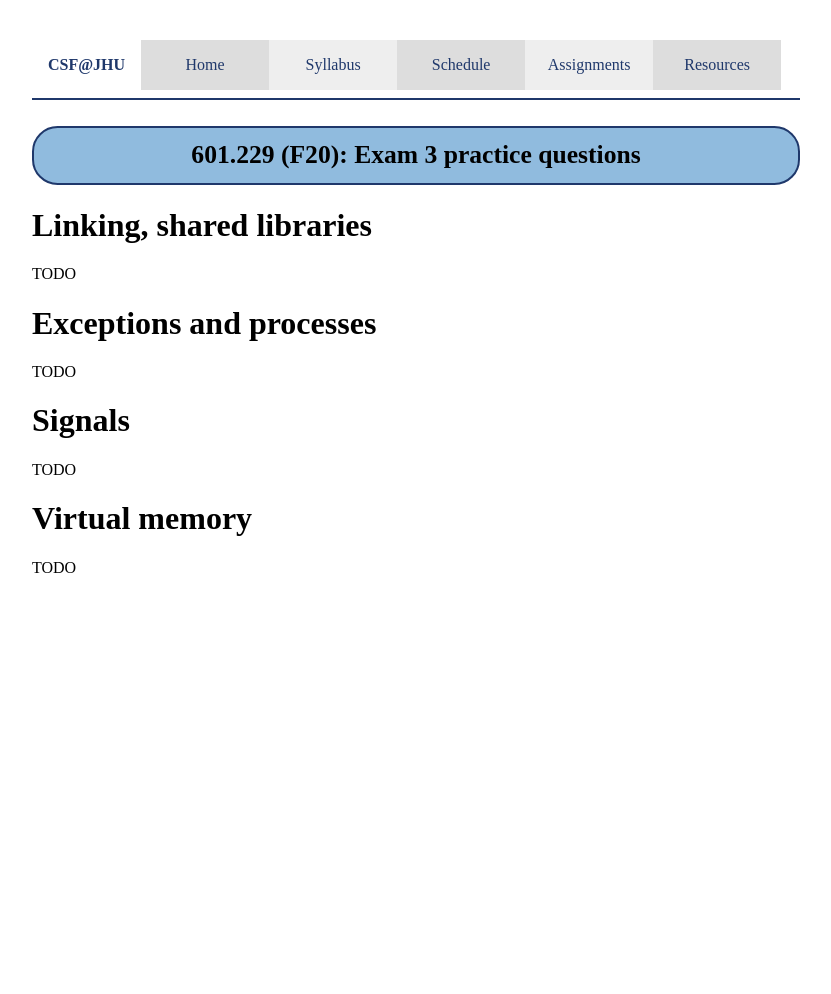
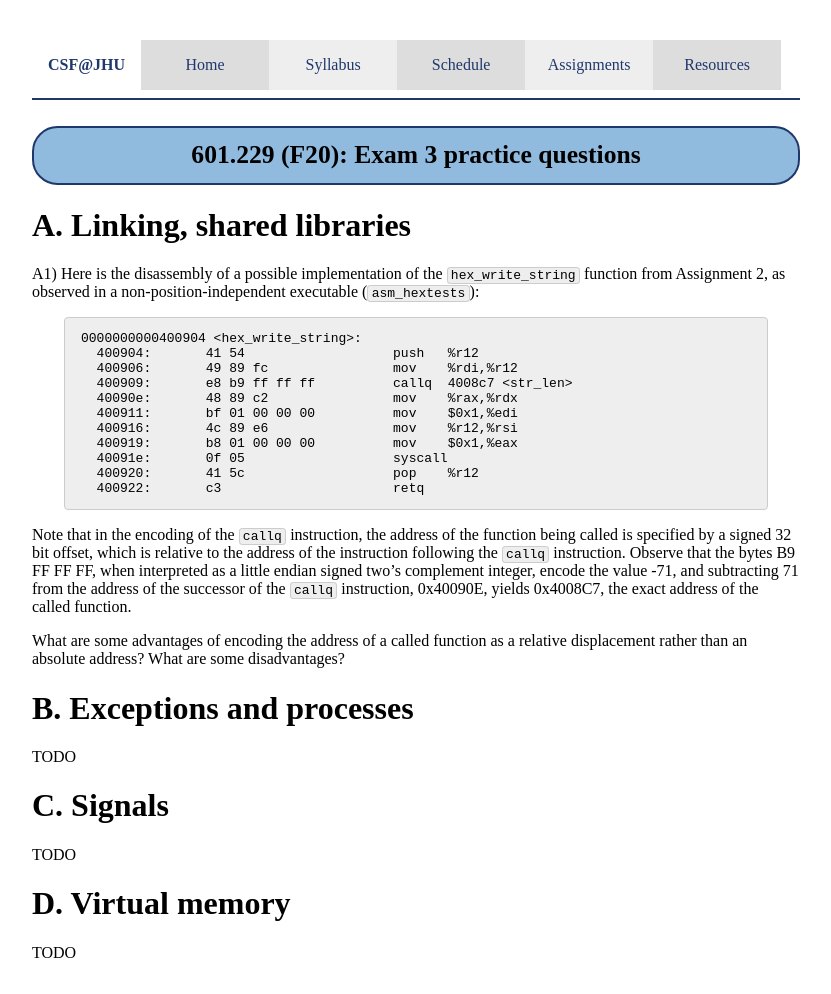
Before and after one commit to jhucsf/fall2020, a Jekyll site: the page built from resources/exam3review.md, in a window 1280 px wide. Shown: the whole page, without its empty margins (224-1055 px from the left). Built offline with Jekyll 4.4.1, drawn with Linux system fonts in a browser that asks for light colours; before the commit the page ends 900 px from its top, so only the background shows below that.

Commit message:
added a review question

````diff
--- a/resources/exam3review.md
+++ b/resources/exam3review.md
@@ -3,18 +3,36 @@ layout: default
 title: "Exam 3 practice questions"
 ---
 
-# Linking, shared libraries
+# A. Linking, shared libraries
+
+A1) Here is the disassembly of a possible implementation of the `hex_write_string` function from Assignment 2, as observed in a non-position-independent executable (`asm_hextests`):
+
+```
+0000000000400904 <hex_write_string>:
+  400904:       41 54                   push   %r12
+  400906:       49 89 fc                mov    %rdi,%r12
+  400909:       e8 b9 ff ff ff          callq  4008c7 <str_len>
+  40090e:       48 89 c2                mov    %rax,%rdx
+  400911:       bf 01 00 00 00          mov    $0x1,%edi
+  400916:       4c 89 e6                mov    %r12,%rsi
+  400919:       b8 01 00 00 00          mov    $0x1,%eax
+  40091e:       0f 05                   syscall
+  400920:       41 5c                   pop    %r12
+  400922:       c3                      retq
+```
+
+Note that in the encoding of the `callq` instruction, the address of the function being called is specified by a signed 32 bit offset, which is relative to the address of the instruction following the `callq` instruction.  Observe that the bytes B9 FF FF FF, when interpreted as a little endian signed two's complement integer, encode the value -71, and subtracting 71 from the address of the successor of the `callq` instruction, 0x40090E, yields 0x4008C7, the exact address of the called function.
+
+What are some advantages of encoding the address of a called function as a relative displacement rather than an absolute address?  What are some disadvantages?
+
+# B. Exceptions and processes
 
 TODO
 
-# Exceptions and processes
+# C. Signals
 
 TODO
 
-# Signals
+# D. Virtual memory
 
 TODO
-
-# Virtual memory
-
-TODO
````
